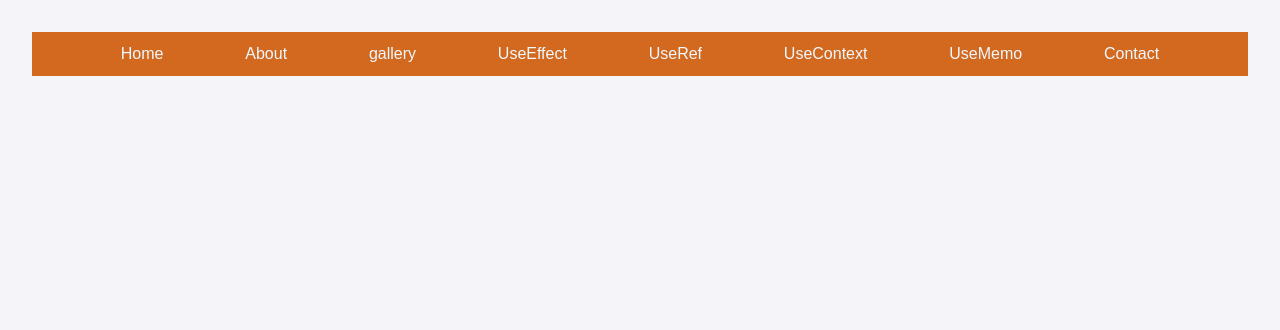
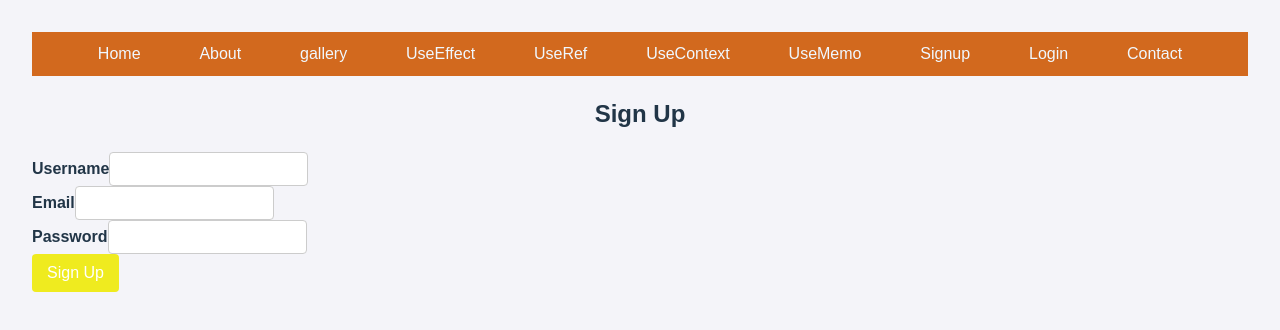
Before and after one commit to Mithra07-Sriram/FULLSTACK, a React (Vite) app in the folder fullstackPlacement/: page /signup in a window 1280 px wide. Shown: the top 330 px of the page. Built offline with nearby package versions, Linux system fonts and the light colour scheme.

Commit message:
Adding day 7 login and signup

```diff
--- a/fullstackPlacement/src/App.jsx
+++ b/fullstackPlacement/src/App.jsx
@@ -9,6 +9,8 @@ import UseRef from './Components/FunctionalComponents/UseRef';
 import UseContext from './Components/FunctionalComponents/UseContext';
 import UseMemo from './Components/FunctionalComponents/UseMemo';
 import NavBar from "./Components/FunctionalComponents/NavBar";
+import Signup from './Components/FunctionalComponents/Signup';
+import Login from './Components/FunctionalComponents/Login';
 import "./assets/css/Home.css";
 import "./assets/css/NavBar.css";
 import "./assets/css/Contact.css";
@@ -28,6 +30,8 @@ function App() {
         <Route path="/useref" element={<UseRef />} />
         <Route path="/usecontext" element={<UseContext />} />
         <Route path="/usememo" element={<UseMemo />} />
+        <Route path="/signup" element={<Signup />} />
+        <Route path="/login" element={<Login />} />
         <Route path="/contact" element={<Contact />} />
       </Routes>
       </BrowserRouter>
--- /dev/null
+++ b/fullstackPlacement/src/Components/FunctionalComponents/Login.jsx
@@ -0,0 +1,57 @@
+import React, { useState } from "react";
+
+const Login = () => {
+  const [formData, setFormData] = useState({ email: "", password: "" });
+  const [errors, setErrors] = useState({});
+
+  const handleChange = (e) => {
+    const { name, value } = e.target;
+    setFormData({ ...formData, [name]: value });
+  };
+
+  const validate = () => {
+    const newErrors = {};
+    if (!formData.email) newErrors.email = "Email is required";
+    else if (!/\S+@\S+\.\S+/.test(formData.email)) newErrors.email = "Invalid email format";
+    if (!formData.password) newErrors.password = "Password is required";
+    setErrors(newErrors);
+    return Object.keys(newErrors).length === 0;
+  };
+
+  const handleSubmit = (e) => {
+    e.preventDefault();
+    if (validate()) {
+      console.log("Login Data:", formData);
+      alert("Login Successful");
+    }
+  };
+
+  return (
+    <form onSubmit={handleSubmit}>
+      <h2>Login</h2>
+      <div>
+        <label>Email</label>
+        <input
+          type="email"
+          name="email"
+          value={formData.email}
+          onChange={handleChange}
+        />
+        {errors.email && <p style={{ color: "red" }}>{errors.email}</p>}
+      </div>
+      <div>
+        <label>Password</label>
+        <input
+          type="password"
+          name="password"
+          value={formData.password}
+          onChange={handleChange}
+        />
+        {errors.password && <p style={{ color: "red" }}>{errors.password}</p>}
+      </div>
+      <button type="submit">Login</button>
+    </form>
+  );
+};
+
+export default Login;
--- a/fullstackPlacement/src/Components/FunctionalComponents/NavBar.jsx
+++ b/fullstackPlacement/src/Components/FunctionalComponents/NavBar.jsx
@@ -13,6 +13,8 @@ var NavBar=()=>{
                     <li><Link to="/useref" className="link">UseRef</Link></li>
                     <li><Link to="/usecontext" className="link">UseContext</Link></li>
                     <li><Link to="/usememo" className="link">UseMemo</Link></li>
+                    <li><Link to="/signup" className="link">Signup</Link></li>
+                    <li><Link to="/login" className="link">Login</Link></li>
                     <li><Link to="/contact" className="link">Contact</Link></li>
                 </ul>
             </nav>
--- /dev/null
+++ b/fullstackPlacement/src/Components/FunctionalComponents/Signup.jsx
@@ -0,0 +1,69 @@
+import React, { useState } from "react";
+
+const Signup = () => {
+  const [formData, setFormData] = useState({ username: "", email: "", password: "" });
+  const [errors, setErrors] = useState({});
+
+  const handleChange = (e) => {
+    const { name, value } = e.target;
+    setFormData({ ...formData, [name]: value });
+  };
+
+  const validate = () => {
+    const newErrors = {};
+    if (!formData.username) newErrors.username = "Username is required";
+    if (!formData.email) newErrors.email = "Email is required";
+    else if (!/\S+@\S+\.\S+/.test(formData.email)) newErrors.email = "Invalid email format";
+    if (!formData.password) newErrors.password = "Password is required";
+    else if (formData.password.length < 6) newErrors.password = "Password must be at least 6 characters";
+    setErrors(newErrors);
+    return Object.keys(newErrors).length === 0;
+  };
+
+  const handleSubmit = (e) => {
+    e.preventDefault();
+    if (validate()) {
+      console.log("Sign-Up Data:", formData);
+      alert("Sign-Up Successful");
+    }
+  };
+
+  return (
+    <form onSubmit={handleSubmit}>
+      <h2>Sign Up</h2>
+      <div>
+        <label>Username</label>
+        <input
+          type="text"
+          name="username"
+          value={formData.username}
+          onChange={handleChange}
+        />
+        {errors.username && <p style={{ color: "red" }}>{errors.username}</p>}
+      </div>
+      <div>
+        <label>Email</label>
+        <input
+          type="email"
+          name="email"
+          value={formData.email}
+          onChange={handleChange}
+        />
+        {errors.email && <p style={{ color: "red" }}>{errors.email}</p>}
+      </div>
+      <div>
+        <label>Password</label>
+        <input
+          type="password"
+          name="password"
+          value={formData.password}
+          onChange={handleChange}
+        />
+        {errors.password && <p style={{ color: "red" }}>{errors.password}</p>}
+      </div>
+      <button type="submit">Sign Up</button>
+    </form>
+  );
+};
+
+export default Signup;
```
